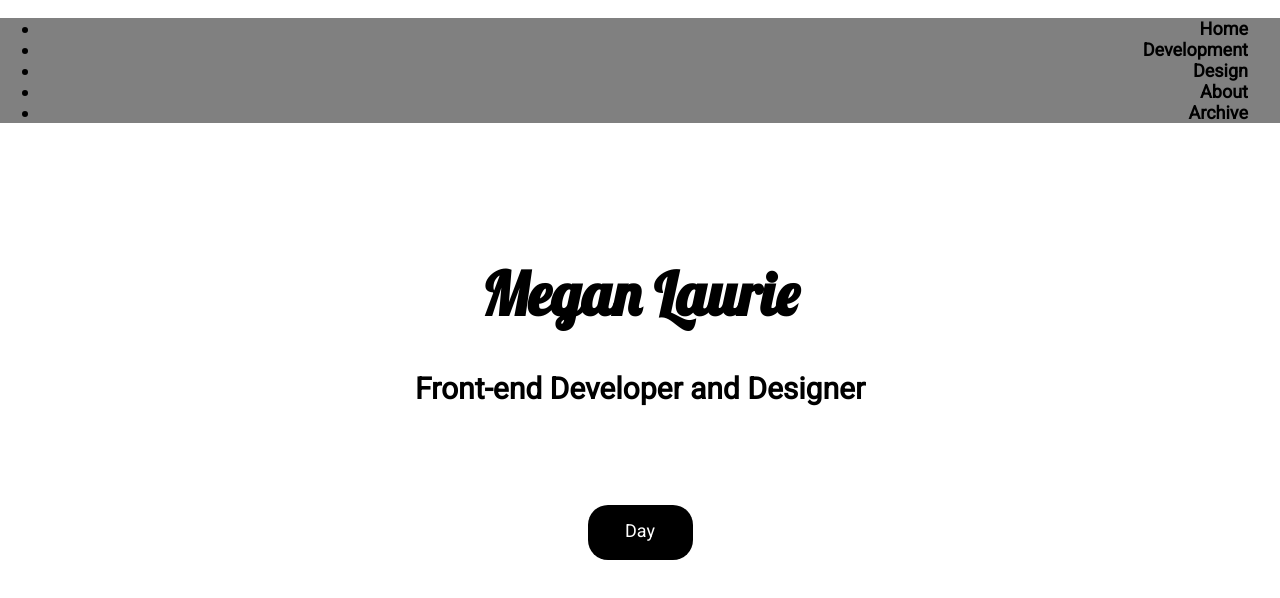
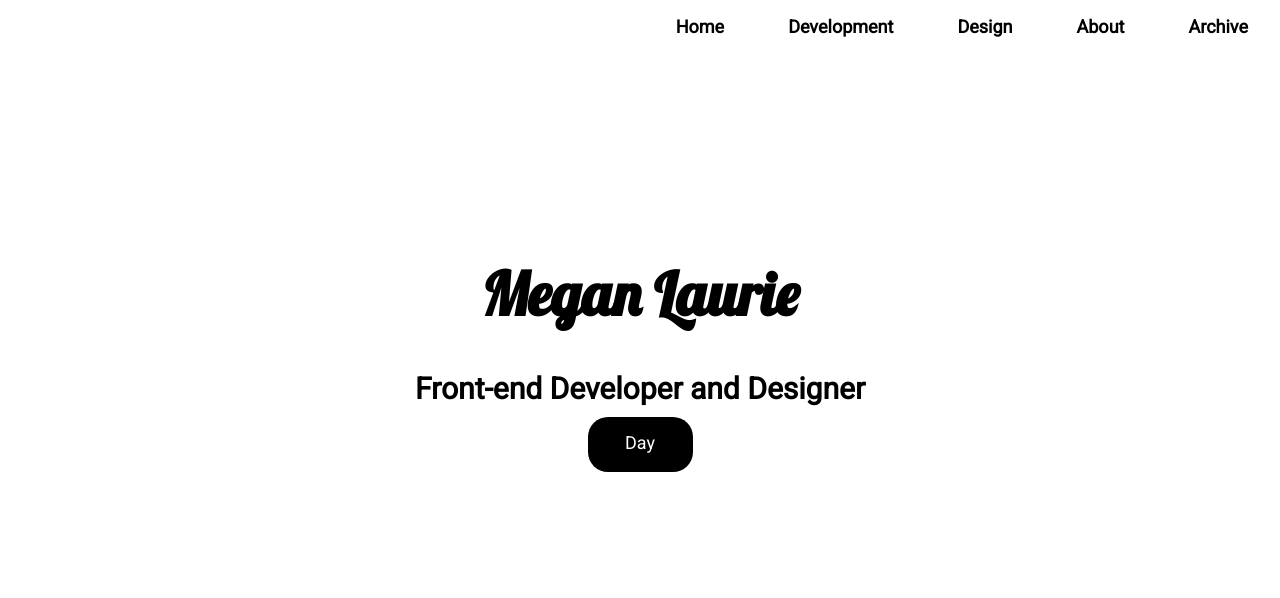
Before and after one commit to meglaurie/Portfolio-Summer-2020, a React (Create React App) app in the folder my-react-website/: page / in a window 1280 px wide. Shown: the top 598 px of the page. Built offline with nearby package versions, Linux system fonts and the light colour scheme.

Commit message:
mobile nav styles update

```diff
--- a/my-react-website/src/components/SideMenu/SideMenu.js
+++ b/my-react-website/src/components/SideMenu/SideMenu.js
@@ -9,8 +9,8 @@ const SideMenu = props => {
   return (
   <nav className={menuClasses}>
     <div>
-      <ul>
-        <li>
+      <ul className="mobile-ul">
+        <li className="mobile-li">
           <Link to="/">Home</Link>
         </li>
         <li>
--- a/my-react-website/src/scss/_nav.scss
+++ b/my-react-website/src/scss/_nav.scss
@@ -1,14 +1,23 @@
 nav {
-
+  // text-align: right;
+  // position: relative;
+  // top: 0;
+  // width: 100%;
+  // background: transparent;
 
 }
 
 nav ul {
-
+  list-style-type: none;
+  margin: 0;
+  padding: 0;
 }
 
 nav li {
-
+  // display: inline-block;
+  // padding-top: 16px;
+  // padding-bottom: 16px;
+  // list-style: none;
 }
 
 nav a {
@@ -31,21 +40,21 @@ nav a:hover {
 }
 
 nav .desktop-nav{
-  text-align: right;
-  position: relative;
-  top: 0;
-  width: 100%;
-  background: grey;
+text-align: right;
+position: relative;
+top: 0;
+width: 100%;
+background: transparent;
 }
-
-nav ul .desktop-ul{
-  list-style-type: none;
-  margin: 0;
-  padding: 0;
-
-}
-
-nav li .desktop-li{
+//
+// nav ul .desktop-ul{
+//   list-style-type: none;
+//   margin: 0;
+//   padding: 0;
+//
+// }
+//
+.desktop-li{
   display: inline-block;
   padding-top: 16px;
   padding-bottom: 16px;
@@ -71,8 +80,6 @@ nav li .desktop-li{
   right: 30px;
   z-index: 100;
 }
-
-
 
 .side-menu{
   display: block;
@@ -101,7 +108,13 @@ nav li .desktop-li{
   right: 0;
   z-index: 98;
   transition: 0.3s ease-out;
+}
 
+.mobile-ul{
+
+}
+.mobile-li li {
+  display: block;
 }
 
 @media only screen and (max-width: 640px){
```
